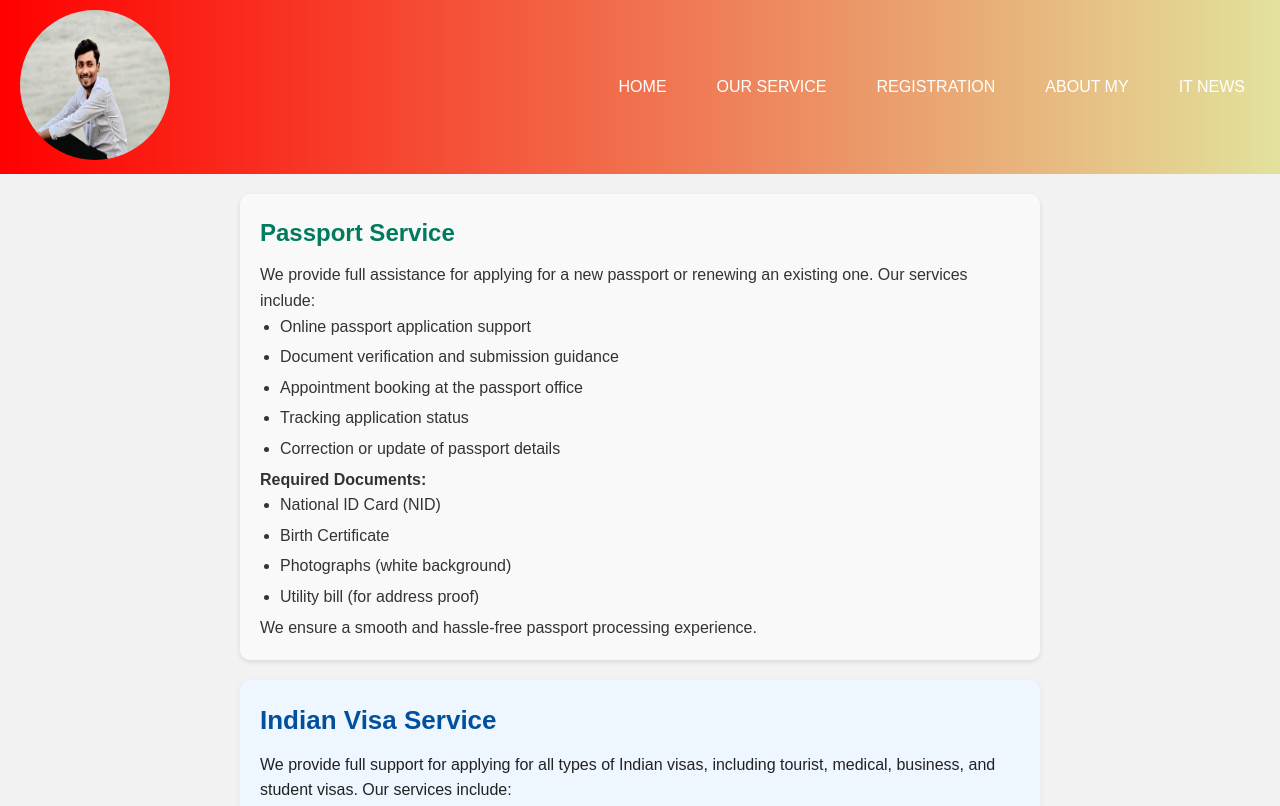
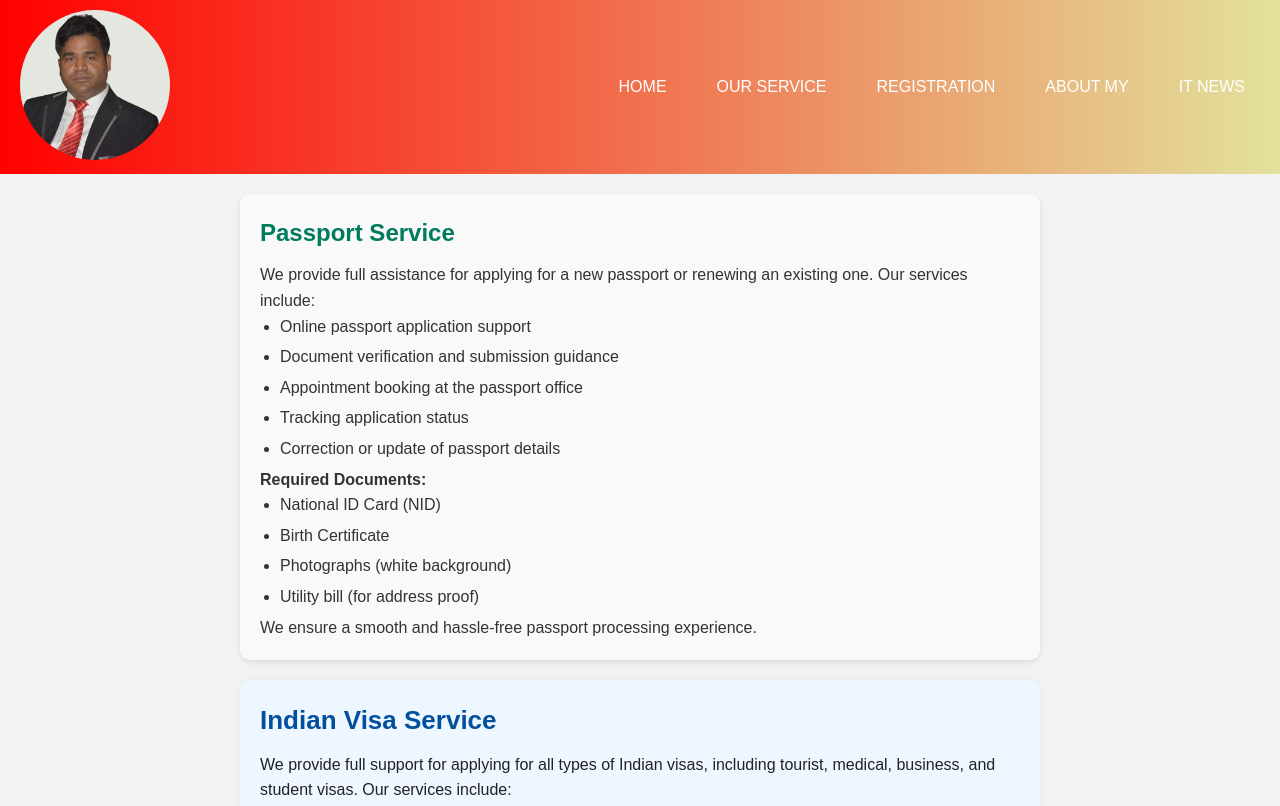
Before and after one commit to kafibisty/GS-comput, a plain HTML site: page index.html in a window 1280 px wide. Shown: the top 806 px of the page. Drawn offline with Linux system fonts and the light colour scheme.

Commit message:
my pictur new added

```diff
--- a/index.html
+++ b/index.html
@@ -462,7 +462,7 @@ body {
 </style>
 <body>
 <header class="header">
-<div class="logo "><img src="images/gobidho.jpg"> </div>
+<div class="logo "><img src="images/bk (2).png"> </div>
 <nav class="navber">
 <ul >
 <li><a href="#">HOME</a></li>
```
Also changed, not shown: images/bk (2).png (added).
